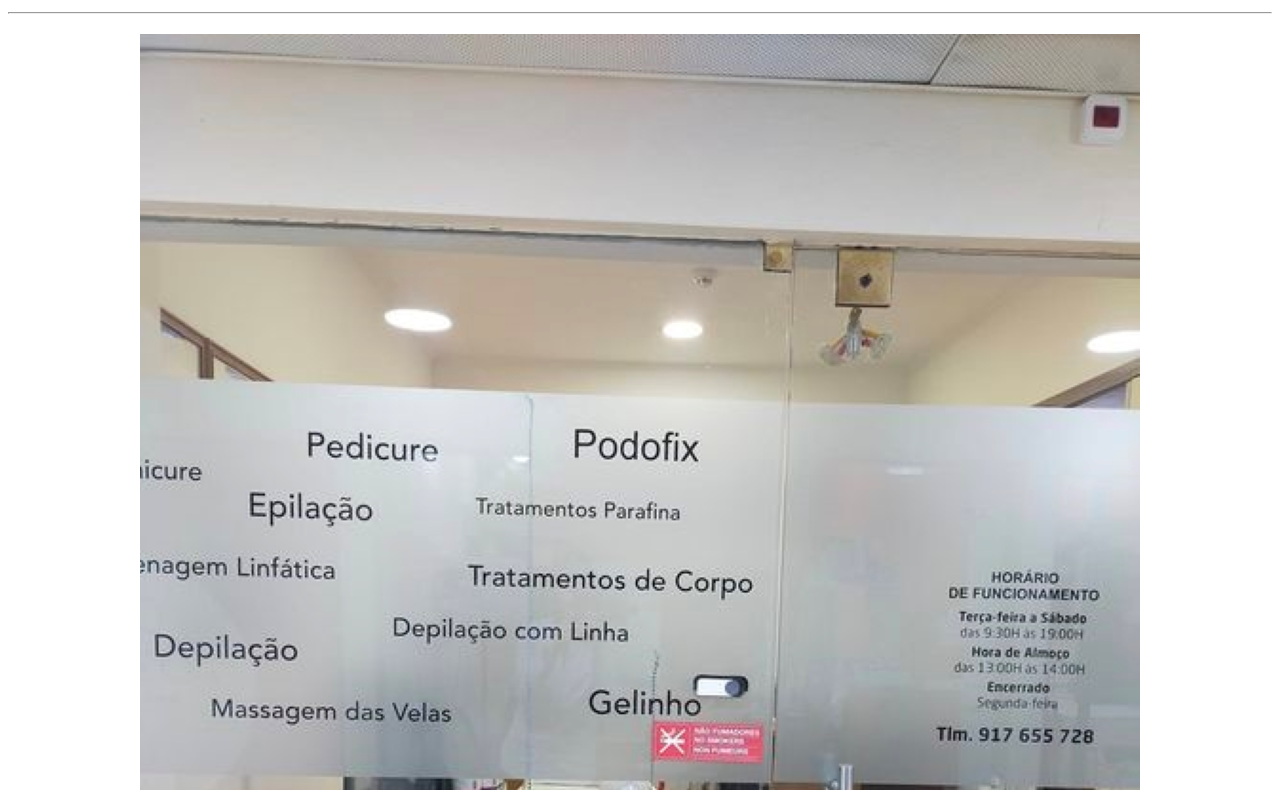
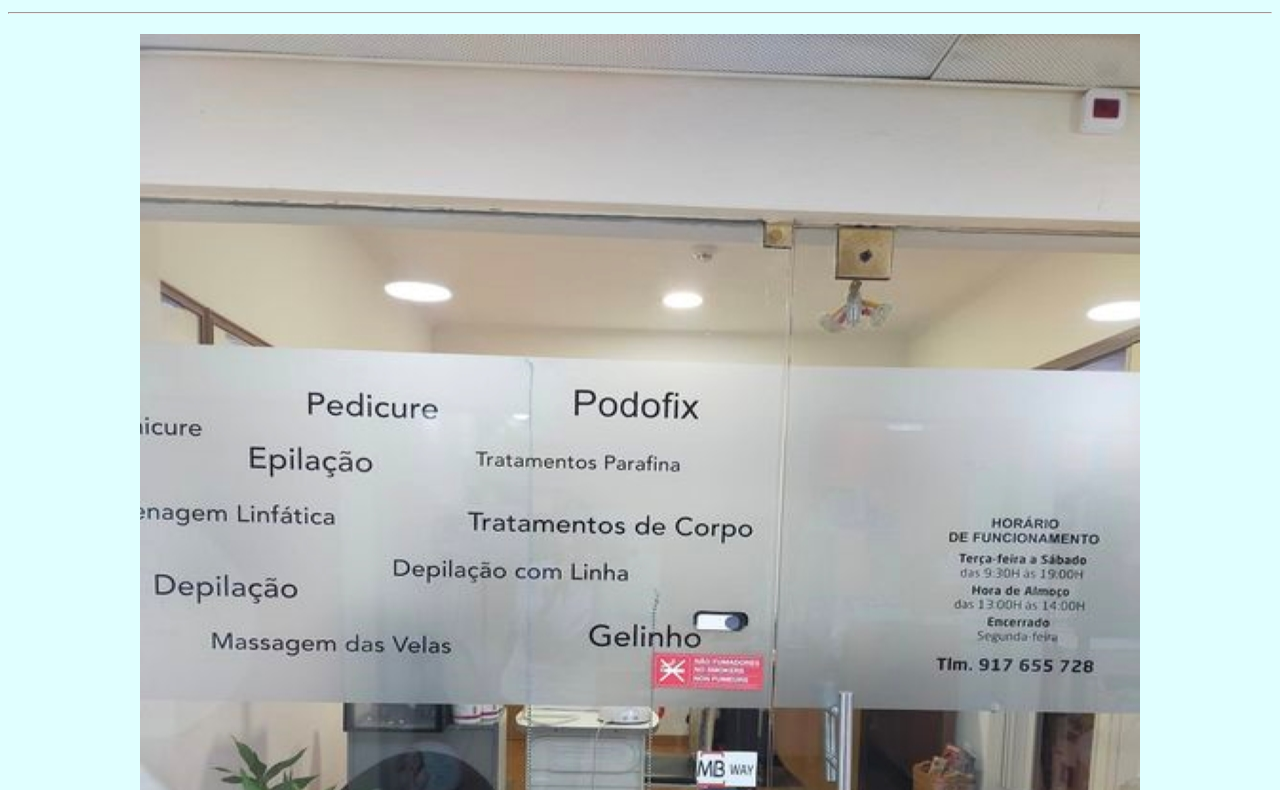
Before and after one commit to Octfilipe/html-susana, a plain HTML site: page index.html in a window 1280 px wide. Shown: the part 113-903 px from the top of the page. Drawn offline with Linux system fonts and the light colour scheme.

Commit message:
Add files via upload

```diff
--- a/style.css
+++ b/style.css
@@ -2,7 +2,12 @@
 h1{text-align: center;
 font-size: 40px;
 font-weight: bold;
-font-family:'Franklin Gothic Medium', 'Arial Narrow', Arial, sans-serif;}
+font-family:'Franklin Gothic Medium', 'Arial Narrow', Arial, sans-serif;
+color:darkslategray}
 p {color:brown;
     font-size: 30px;
 }
+html{background-color: lightcyan;}
+h2{color:orange;}
+img{height: 1200px;
+width: 1000px;}
```
